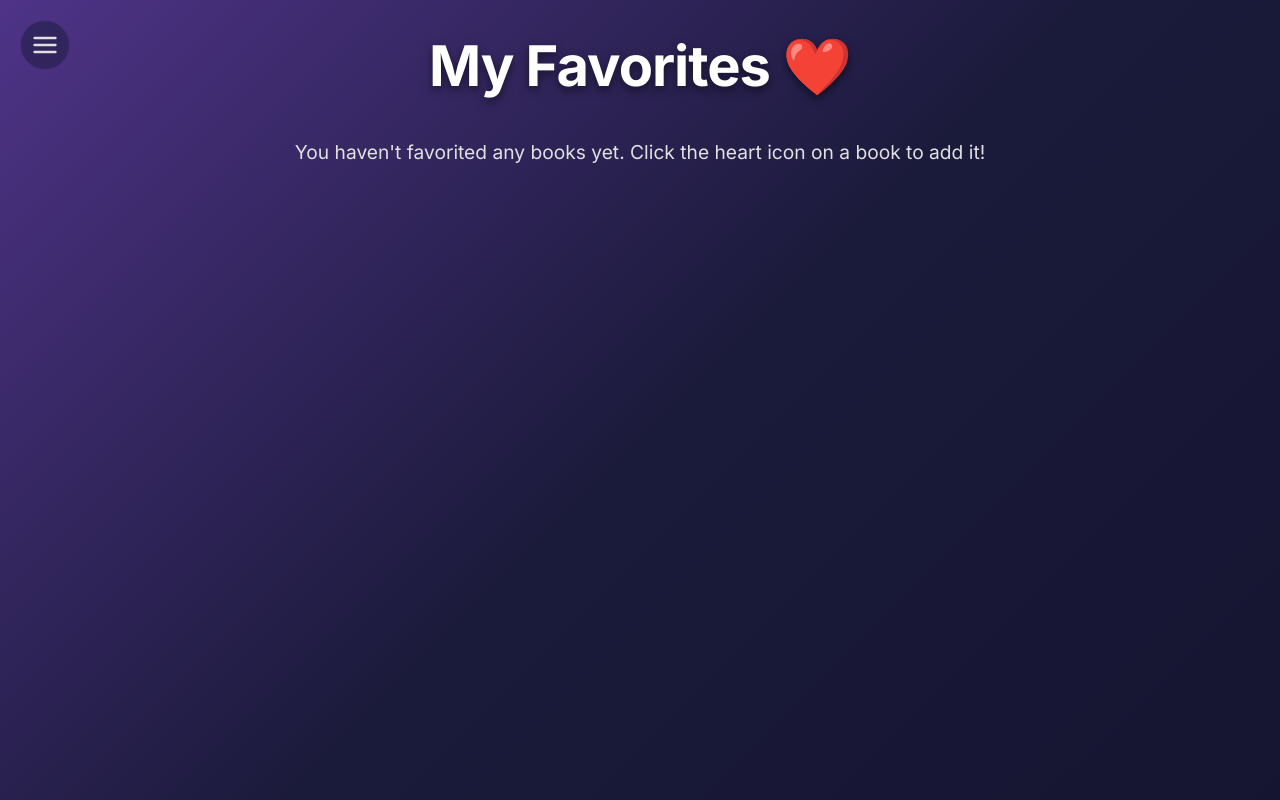
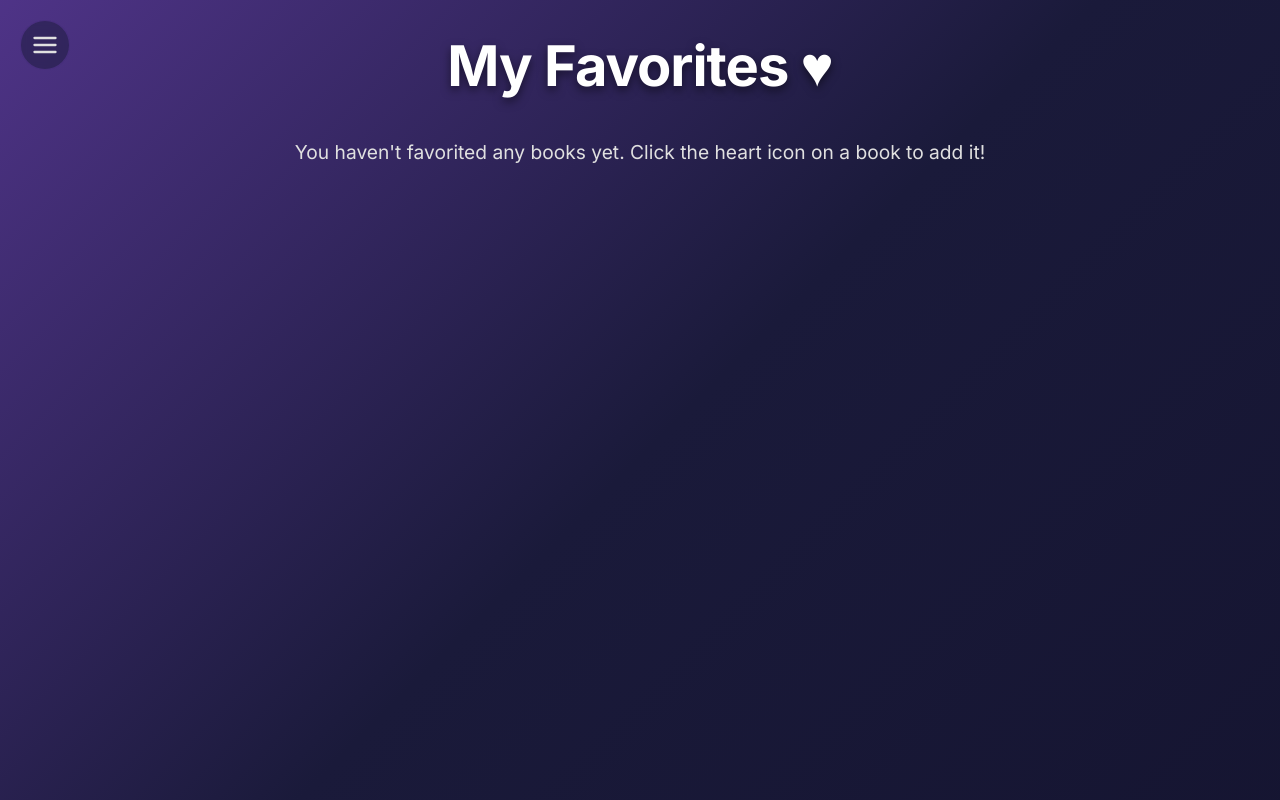
Before and after one commit to Hsu212/NovaShelf-Book-Reader, a Next.js app: page /favorites in a window 1280 px wide. Built offline with nearby package versions, Linux system fonts and the light colour scheme; no server answers.

Commit message:
Update heart icon in FavoritesPage component

```diff
--- a/app/favorites/page.js
+++ b/app/favorites/page.js
@@ -8,7 +8,7 @@ export default function FavoritesPage() {
 
   return (
     <div>
-      <h1 className="main-title">My Favorites ❤️</h1>
+      <h1 className="main-title">My Favorites ♥︎ </h1>
       {trueFavoriteBooks.length > 0 ? (
         <BookList books={trueFavoriteBooks} />
       ) : (
```
